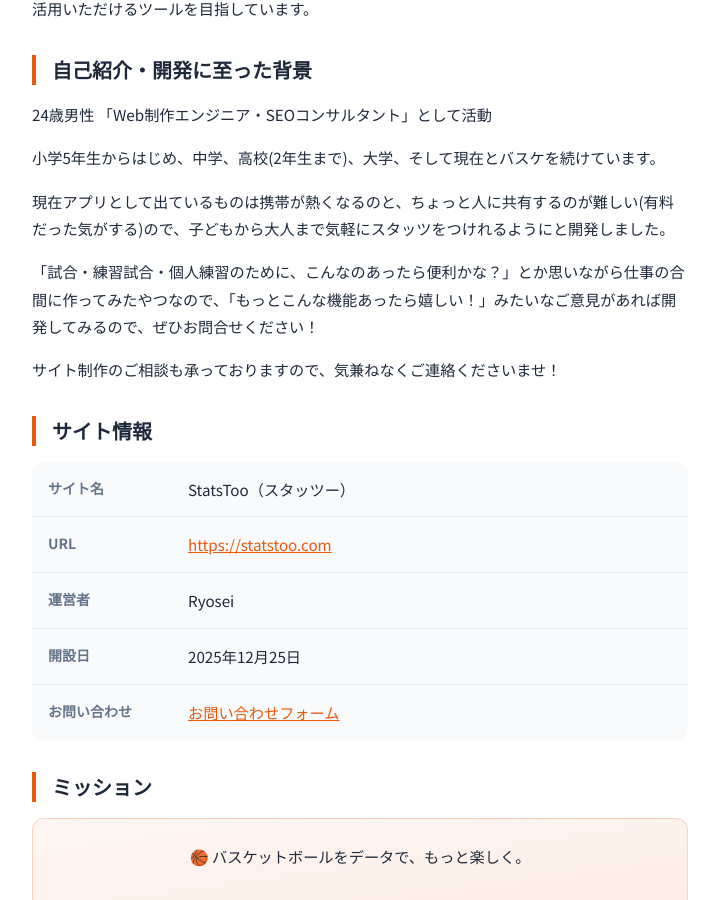
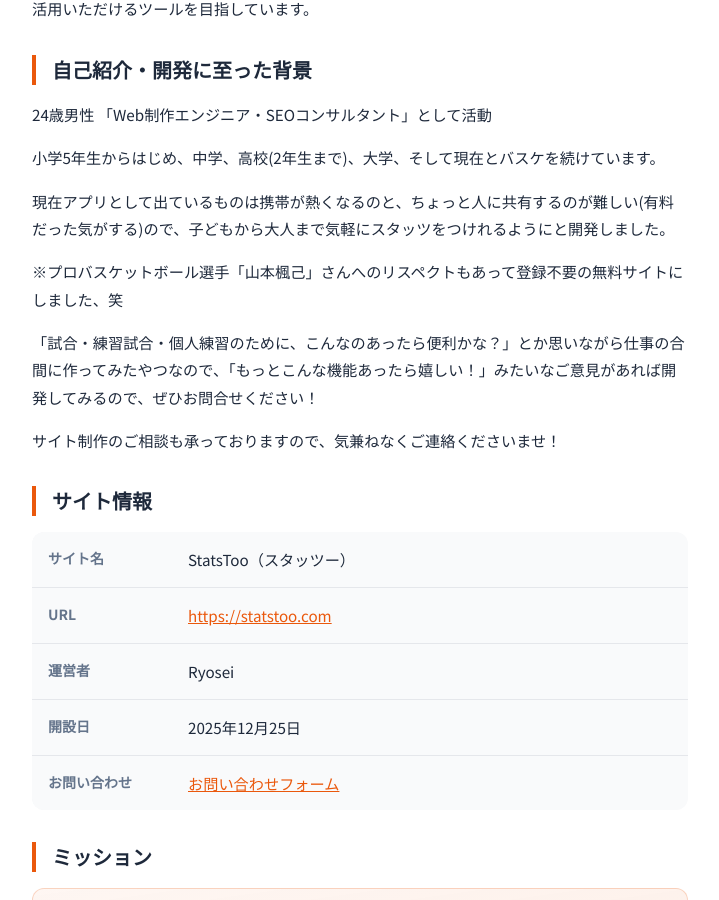
Before and after one commit to BSK-Ryo/statstoo, a Jekyll site: the page built from about/index.html, in a window 1280 px wide and 900 px high, scrolled down 898 px. Shown: the whole window, without its empty margins (280-999 px from the left). Built offline with Jekyll 4.4.1, drawn with Linux system fonts in a browser that asks for light colours; nearby versions of some CDN libraries.

Commit message:
微調整

```diff
--- a/about/index.html
+++ b/about/index.html
@@ -92,6 +92,7 @@
             <p>24歳男性 「Web制作エンジニア・SEOコンサルタント」として活動</p>
             <p>小学5年生からはじめ、中学、高校(2年生まで)、大学、そして現在とバスケを続けています。</p>
             <p>現在アプリとして出ているものは携帯が熱くなるのと、ちょっと人に共有するのが難しい(有料だった気がする)ので、子どもから大人まで気軽にスタッツをつけれるようにと開発しました。
+            <p>※プロバスケットボール選手「山本楓己」さんへのリスペクトもあって登録不要の無料サイトにしました、笑
             <p>「試合・練習試合・個人練習のために、こんなのあったら便利かな？」とか思いながら仕事の合間に作ってみたやつなので、「もっとこんな機能あったら嬉しい！」みたいなご意見があれば開発してみるので、ぜひお問合せください！ </p>
             <p>サイト制作のご相談も承っておりますので、気兼ねなくご連絡くださいませ！</p>
         </div>
```
